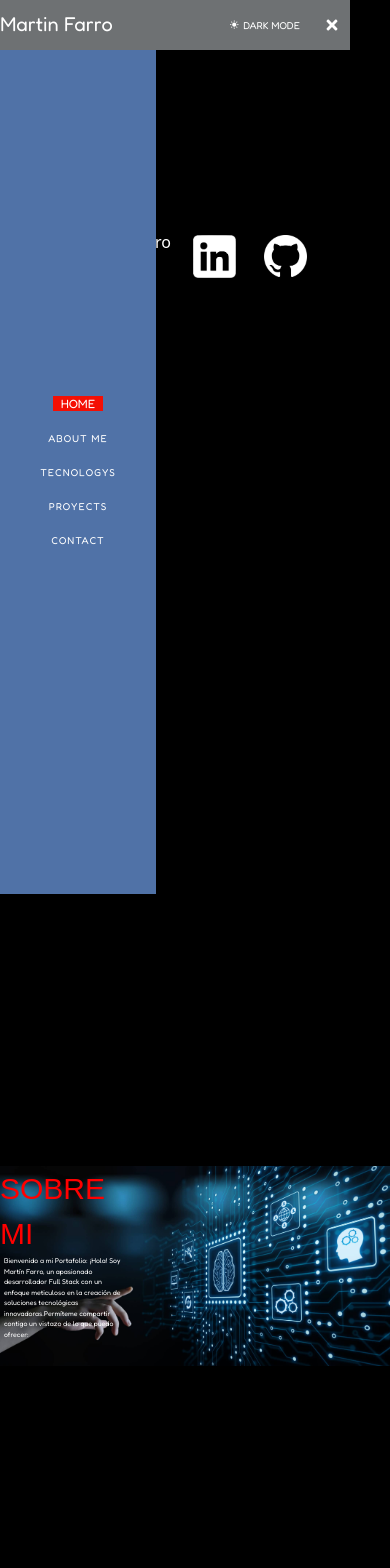
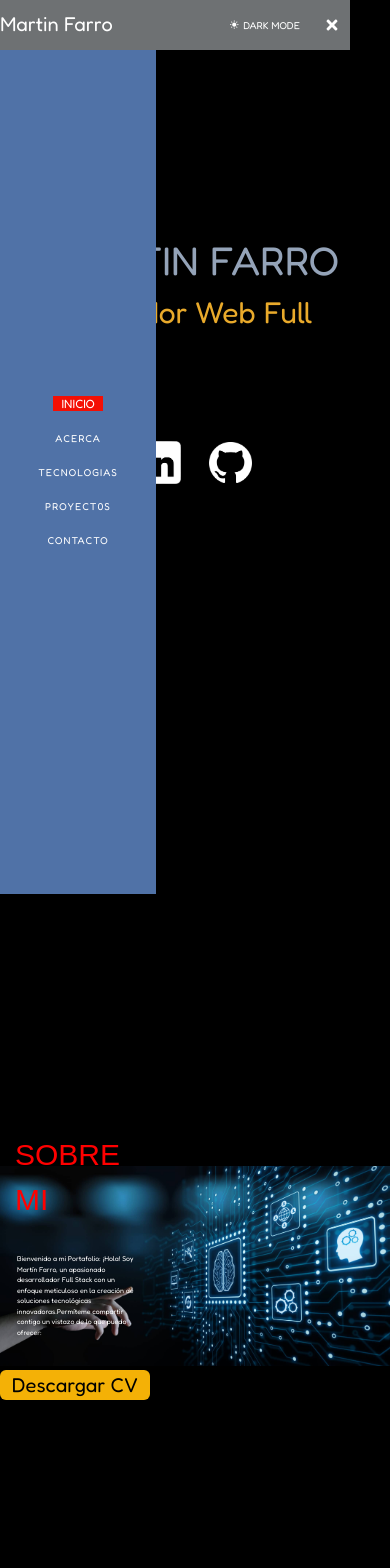
Before and after one commit to MartinFarro2020/Portafolio_MartinFarro, a React (Vite) app: page / in a window 390 px wide. Shown: the top 1568 px of the page. Built offline with nearby package versions, Linux system fonts and the light colour scheme; a web font is replaced by a local one.

Commit message:
cargarcv

```diff
--- a/src/components/AboutMe.jsx
+++ b/src/components/AboutMe.jsx
@@ -3,7 +3,7 @@ const AboutMe = () => {
       <main className="h-screen" id="aboutme">
         <section className="flex min-h-[100vh] items-center top-[50px]">
           <div className="flex w-[100%] h-[200px] sm:h-[400px] bg-cover bg-[url('/public/images/seguridad-informatica-scaledgg.jpeg')]">
-            <div className="flex flex-col">
+            <div className="flex flex-col justify-center items-center gap-8">
                 <p className="flex justify-center w-[120px] sm:w-[500px] text-[30px] sm:text-[70px] text-[red] font-dongle-sans">
                   SOBRE MI
                 </p>
@@ -15,6 +15,11 @@ const AboutMe = () => {
                 el desarrollo de aplicaciones web hasta la implementación de sistemas complejos. */}
                 Permíteme compartir contigo un vistazo de lo que puedo ofrecer:
                 </p>
+                <a href="/public/documents/CV_Martín Farro Martinez 2024.pdf"
+                   target="_blank"
+                   className="flex justify-center cursor-pointer bg-[#f4b106] w-[150px] rounded-md text-[#000]
+                   font-fredoka-sans text-[20px]">
+                   Descargar CV</a>
             </div>
           </div>
         </section>
--- a/src/components/Header.jsx
+++ b/src/components/Header.jsx
@@ -26,12 +26,15 @@ const Header = () => {
                       <span>R</span>
                     </h1> */}
 
-                    <div className="flex justify-center">
+                    <div className="flex flex-col">
 
-                          <div className="flex gap-4 mt-[230px] sm:mt-[300px]">
-                                <div className="flex text-white">
-                                  <p>Martin Farro</p>
+                          <div  className="flex flex-col justify-center items-center mt-[230px] sm:mt-[300px] gap-14">
+                              <div className="flex flex-col justify-center items-center">
+                                    <p className="flex text-[40px] text-[#94a3b8] dark:text-[#1e293b] font-fredoka-sans">MARTIN FARRO</p>
+                                    <p className="flex text-[30px] text-[#e9aa2b] dark:text-[#FFC300] font-fredoka-sans">Desarrollador Web Full Stack</p>
                               </div>
+
+                              <div className="flex items-center gap-4 ">
                                     <a href="https://www.linkedin.com/in/martin-farro-07545229a" target="_blank">
                                       <img className="flex w-[55px] sm:w-[85px] square link_gold" src="/images/in-removebg-preview.png" alt=""/>
                                     </a>
@@ -39,6 +42,8 @@ const Header = () => {
                                       <img className="flex w-[55px] sm:w-[85px] square rounded-full link_gold" src="/images/github2.png" alt="" />
                                     </a>
                               </div>
+                          </div>
+
                     </div>
           </div>
         </section>
--- a/src/components/Navbar.jsx
+++ b/src/components/Navbar.jsx
@@ -94,19 +94,19 @@ const Navbar = () => {
 
                             <ul className="flex flex-col items-center gap-4 sm:flex-row sm:flex sm:gap-4 sm:mx-auto font-fredoka-sans dark:bg-[#012346] sm:dark:bg-white">
                                 <li>
-                                  <a href="#home" className="bg-[#f40f04] text-white px-2 link_white">HOME</a>
+                                  <a href="#home" className="bg-[#f40f04] text-white px-2 link_white">INICIO</a>
                                 </li>
                                 <li>
-                                  <a className="link_gold dark:text-white sm:dark:text-[#000306]" href="#aboutme">ABOUT ME</a>
+                                  <a className="link_gold dark:text-white sm:dark:text-[#000306]" href="#aboutme">ACERCA</a>
                                 </li>
                                 <li>
-                                  <a className="link_gold dark:text-white sm:dark:text-[#000306]" href="#skills">TECNOLOGYS</a>
+                                  <a className="link_gold dark:text-white sm:dark:text-[#000306]" href="#skills">TECNOLOGIAS</a>
                                 </li>
                                 <li>
-                                  <a className="link_gold dark:text-white sm:dark:text-[#000306]" href="#proyects">PROYECTS</a>
+                                  <a className="link_gold dark:text-white sm:dark:text-[#000306]" href="#proyects">PROYECT0S</a>
                                 </li>
                                 <li>
-                                  <a className="link_gold dark:text-white sm:dark:text-[#000306]" href="#contact">CONTACT</a>
+                                  <a className="link_gold dark:text-white sm:dark:text-[#000306]" href="#contact">CONTACTO</a>
                                 </li>
                             </ul>
                         </div>
--- a/src/components/Proyects.jsx
+++ b/src/components/Proyects.jsx
@@ -18,7 +18,7 @@ const Proyects = () => {
                                     alt=""
                                 />
                                 <div className="flex gap-1">
-                                    <button className="w-[80px] h-[30px] sm:w-[120px] sm:h-[30px] border-[2px] rounded-md gap-2 border-white link"><a href="https://entregable05-martinfarro.netlify.app/" target="_blank">Tailwin</a></button>
+                                    <button className="w-[80px] h-[30px] sm:w-[120px] sm:h-[30px] border-[2px] rounded-md gap-2 border-white link"><a href="https://entregable05-martinfarro.netlify.app/" target="_blank">Sitio Web</a></button>
                                     <button className="w-[80px] h-[30px] sm:w-[120px] sm:h-[30px] border-[2px] rounded-md gap-2 border-white link"><a href="https://github.com/MartinFarro2020/Entregable05" target="_blank">GitHub</a></button>
                                 </div>
                         </div>
@@ -31,7 +31,7 @@ const Proyects = () => {
                                     alt=""
                                 />
                                 <div className="flex gap-1">
-                                    <button className="w-[80px] h-[30px] sm:w-[120px] sm:h-[30px] border-[2px] rounded-md gap-2 border-white link"><a href="https://entregable03-martinfarro.netlify.app/" target="_blank">Tailwin</a></button>
+                                    <button className="w-[80px] h-[30px] sm:w-[120px] sm:h-[30px] border-[2px] rounded-md gap-2 border-white link"><a href="https://entregable03-martinfarro.netlify.app/" target="_blank">Sitio Web</a></button>
                                     <button className="w-[80px] h-[30px] sm:w-[120px] sm:h-[30px] border-[2px] rounded-md gap-2 border-white link"><a href="https://github.com/MartinFarro2020/Entregable03" target="_blank">GitHub</a></button>
                                 </div>
                         </div>
@@ -44,7 +44,7 @@ const Proyects = () => {
                                     alt=""
                                 />
                                 <div className="flex gap-1">
-                                    <button className="w-[80px] h-[30px] sm:w-[120px] sm:h-[30px] border-[2px] rounded-md gap-2 border-white link"><a href="https://entregable04-martinfarro.netlify.app/" target="_blank">Tailwin</a></button>
+                                    <button className="w-[80px] h-[30px] sm:w-[120px] sm:h-[30px] border-[2px] rounded-md gap-2 border-white link"><a href="https://entregable04-martinfarro.netlify.app/" target="_blank">Sitio Web</a></button>
                                     <button className="w-[80px] h-[30px] sm:w-[120px] sm:h-[30px] border-[2px] rounded-md gap-2 border-white link"><a href="https://github.com/MartinFarro2020/Entregable04" target="_blank">GitHub</a></button>
                                 </div>
                         </div>
@@ -57,7 +57,7 @@ const Proyects = () => {
                                     alt=""
                                 />
                                 <div className="flex gap-1">
-                                    <button className="w-[80px] h-[30px] sm:w-[120px] sm:h-[30px] border-[2px] rounded-md border-white link"><a href="https://entregable01-martinfarro.netlify.app/" target="_blank">Tailwin</a></button>
+                                    <button className="w-[80px] h-[30px] sm:w-[120px] sm:h-[30px] border-[2px] rounded-md border-white link"><a href="https://entregable01-martinfarro.netlify.app/" target="_blank">Sitio Web</a></button>
                                     <button className="w-[80px] h-[30px] sm:w-[120px] sm:h-[30px] border-[2px] rounded-md border-white link"><a href="https://github.com/MartinFarro2020/Entregable01" target="_blank">Git Hub</a></button>
                                 </div>
                         </div>
@@ -70,7 +70,7 @@ const Proyects = () => {
                                     alt=""
                                 />
                                 <div className="flex gap-1">
-                                    <button className="w-[80px] h-[30px] border-[2px] sm:w-[120px] sm:h-[30px] rounded-md gap-2 border-white link"><a href="https://pastor-martin-farro-martinez-g28.netlify.app/" target="_blank">Tailwin</a></button>
+                                    <button className="w-[80px] h-[30px] border-[2px] sm:w-[120px] sm:h-[30px] rounded-md gap-2 border-white link"><a href="https://pastor-martin-farro-martinez-g28.netlify.app/" target="_blank">Sitio Web</a></button>
                                     <button className="w-[80px] h-[30px] border-[2px] sm:w-[120px] sm:h-[30px] rounded-md gap-2 border-white link"><a href="https://github.com/MartinFarro2020/Fundamentos_Ecommerce" target="_blank">GitHub</a></button>
                                 </div>
                         </div>
@@ -83,7 +83,7 @@ const Proyects = () => {
                                     alt=""
                                 />
                                 <div className="flex gap-1">
-                                    <button className="w-[80px] h-[30px] sm:w-[120px] sm:h-[30px] border-[2px] rounded-md gap-2 border-white link"><a href="https://entregable02-martinfarro.netlify.app/" target="_blank">Tailwin</a></button>
+                                    <button className="w-[80px] h-[30px] sm:w-[120px] sm:h-[30px] border-[2px] rounded-md gap-2 border-white link"><a href="https://entregable02-martinfarro.netlify.app/" target="_blank">Sitio Web</a></button>
                                     <button className="w-[80px] h-[30px] sm:w-[120px] sm:h-[30px] border-[2px] rounded-md gap-2 border-white link"><a href="https://github.com/MartinFarro2020/Entregable02" target="_blank">Git Hub</a></button>
                                 </div>
                         </div>
```
Also changed, not shown: 1 other file (tests, documents, lock files or other folders). Lines whose indentation alone changed are shown as unchanged.
